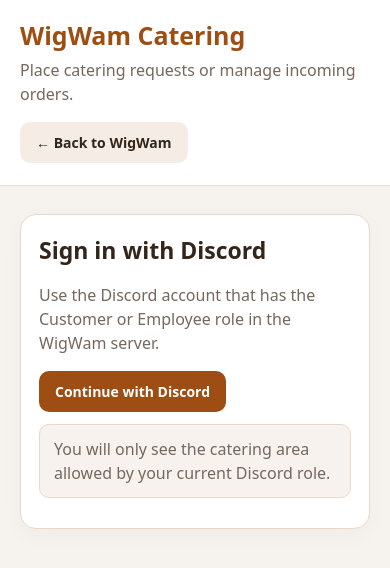
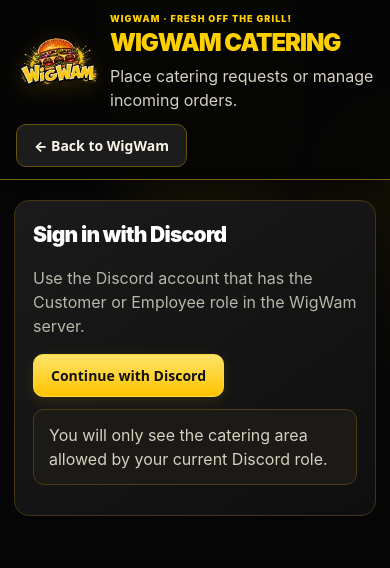
Before and after one commit to Hodge5555/wigwam-profit-share, a plain HTML site: page catering.html in a window 390 px wide. Drawn offline with Linux system fonts and the light colour scheme.

Commit message:
Redesign catering with WigWam black and gold branding

```diff
--- a/catering.html
+++ b/catering.html
@@ -38,10 +38,149 @@ form{display:grid;gap:14px}.grid{display:grid;grid-template-columns:repeat(2,min
 .claim-state.mine{color:var(--green)}
 .order-manage-disabled{margin:10px 0 0;color:var(--muted);font-size:13px}
 @media(max-width:650px){.panel{padding:18px}.grid,.details{grid-template-columns:1fr}.manage{grid-template-columns:1fr}.head{align-items:flex-start}}
+
+/* WigWam black-and-gold brand theme */
+:root{
+  color-scheme:dark;
+  --ink:#f8f5e8;
+  --muted:#b8b5aa;
+  --line:#463b12;
+  --paper:#151515;
+  --wash:#070707;
+  --accent:#ffd000;
+  --soft:#282000;
+  --green:#84d9a1;
+  --red:#ff8078;
+}
+html{background:#070707;scroll-behavior:smooth}
+body{
+  background:
+    radial-gradient(ellipse at 50% -18%,rgba(255,205,0,.14),transparent 48%),
+    radial-gradient(ellipse at 100% 30%,rgba(255,177,0,.055),transparent 36%),
+    #070707;
+  color:var(--ink);
+  font-family:Inter,ui-sans-serif,system-ui,-apple-system,"Segoe UI",sans-serif;
+}
+header{
+  background:rgba(5,5,5,.96);
+  border-bottom:1px solid #806600;
+  box-shadow:0 8px 28px rgba(0,0,0,.45);
+}
+.head{max-width:1160px;padding:14px 24px;min-height:108px}
+.brand-lockup{display:flex;align-items:center;gap:16px;min-width:0}
+.brand-lockup img{width:116px;height:78px;object-fit:contain;filter:drop-shadow(0 4px 12px rgba(255,196,0,.16))}
+.brand-copy{min-width:0}
+.brand-kicker{display:block;color:#ffd000;font-size:10px;font-weight:900;letter-spacing:.18em;margin-bottom:4px}
+h1{font-size:clamp(24px,3.5vw,34px);font-weight:950;letter-spacing:-.045em;color:#ffd000;text-transform:uppercase}
+.sub{color:#d4d0c4}
+main{max-width:1160px;margin:30px auto;padding:0 22px 56px}
+.panel{
+  background:linear-gradient(145deg,rgba(27,27,27,.98),rgba(15,15,15,.98));
+  border:1px solid #40360f;
+  border-radius:18px;
+  padding:26px;
+  margin-bottom:20px;
+  box-shadow:0 16px 42px rgba(0,0,0,.28),inset 0 1px 0 rgba(255,255,255,.025);
+}
+h2{color:#fff;font-size:clamp(21px,2.7vw,26px);font-weight:900;letter-spacing:-.035em}
+h3{color:#fff;font-weight:850;letter-spacing:-.02em}
+.muted,.small{color:#b8b5aa}
+a{color:#ffd000}
+.btn,button{
+  border:1px solid #ffda36;
+  border-radius:10px;
+  background:linear-gradient(180deg,#ffe36a,#ffc400);
+  color:#111;
+  padding:11px 17px;
+  font:850 14px system-ui,-apple-system,"Segoe UI",sans-serif;
+  box-shadow:0 4px 14px rgba(255,196,0,.12);
+  transition:transform .15s ease,filter .15s ease,box-shadow .15s ease;
+}
+.btn:hover,button:hover:not(:disabled){transform:translateY(-1px);filter:brightness(1.06);box-shadow:0 7px 18px rgba(255,196,0,.18)}
+button.secondary,.btn.secondary{
+  color:#f8f5e8;
+  background:#1c1c1c;
+  border:1px solid #67530c;
+  box-shadow:none;
+}
+button.secondary:hover,.btn.secondary:hover{background:#28230f;color:#ffe16a}
+button.danger{background:#351411;color:#ffb6ad;border:1px solid #85392f;box-shadow:none}
+button.danger:hover{background:#4b1b16}
+button:disabled{opacity:.55;cursor:wait;transform:none}
+.status{
+  padding:13px 15px;
+  background:#1b1a16;
+  border:1px solid #4b3d11;
+  border-radius:11px;
+  color:#d5d0c0;
+}
+.status.ok{color:#a7e9ba;background:#102018;border-color:#28543a}
+.status.err{color:#ffaaa2;background:#261211;border-color:#6b2b26}
+input,textarea,select{
+  background:#090909;
+  color:#f8f5e8;
+  border:1px solid #514622;
+  border-radius:10px;
+}
+input::placeholder,textarea::placeholder{color:#777366}
+input:focus,textarea:focus,select:focus{
+  outline:none;
+  border-color:#ffd000;
+  box-shadow:0 0 0 3px rgba(255,208,0,.13);
+}
+label{color:#e9e4d6}
+.order-category{
+  border:1px solid #51400c;
+  background:linear-gradient(145deg,#171717,#101010);
+  border-radius:16px;
+  padding:18px;
+  box-shadow:0 10px 24px rgba(0,0,0,.2);
+}
+.category-heading h3{color:#ffd000}
+.category-heading::after{color:#ffd000}
+.category-count{background:#ffd000;color:#111}
+.empty-category{
+  background:#0b0b0b;
+  border:1px dashed #5a4a10;
+  color:#a9a496;
+}
+.order{
+  border:1px solid #3b351f;
+  background:linear-gradient(145deg,#1b1b1b,#111);
+  border-radius:14px;
+  box-shadow:0 8px 20px rgba(0,0,0,.2);
+}
+.tag{background:#332800;color:#ffe36a;border:1px solid #62500b}
+.detail{background:#0b0b0b;border:1px solid #28251c}
+.detail strong{color:#c8b86e}
+.claim-bar{background:#15130b;border-color:#62500b}
+.claim-state{color:#c9c4b6}
+.claim-state.mine{color:#8ee1a7}
+.order-manage-disabled{color:#aba697}
+@media(max-width:650px){
+  .head{padding:12px 16px;gap:12px}
+  .brand-lockup{gap:10px}
+  .brand-lockup img{width:84px;height:62px}
+  .brand-kicker{font-size:9px;letter-spacing:.12em}
+  main{padding:0 14px 40px;margin:20px auto}
+  .panel{padding:18px;border-radius:15px}
+  .order-category{padding:12px}
+}
+
 </style>
 </head>
 <body>
-<header><div class="head"><div><h1>WigWam Catering</h1><p class="sub">Place catering requests or manage incoming orders.</p></div><a class="btn secondary" href="./">← Back to WigWam</a></div></header>
+<header><div class="head">
+  <div class="brand-lockup">
+    <img src="./assets/wigwam-logo.webp" alt="WigWam burger logo" width="140" height="93">
+    <div class="brand-copy">
+      <span class="brand-kicker">WIGWAM · FRESH OFF THE GRILL!</span>
+      <h1>WigWam Catering</h1>
+      <p class="sub">Place catering requests or manage incoming orders.</p>
+    </div>
+  </div>
+  <a class="btn secondary" href="./">← Back to WigWam</a>
+</div></header>
 <main>
 <section class="panel" id="loginPanel">
   <h2>Sign in with Discord</h2>
```
